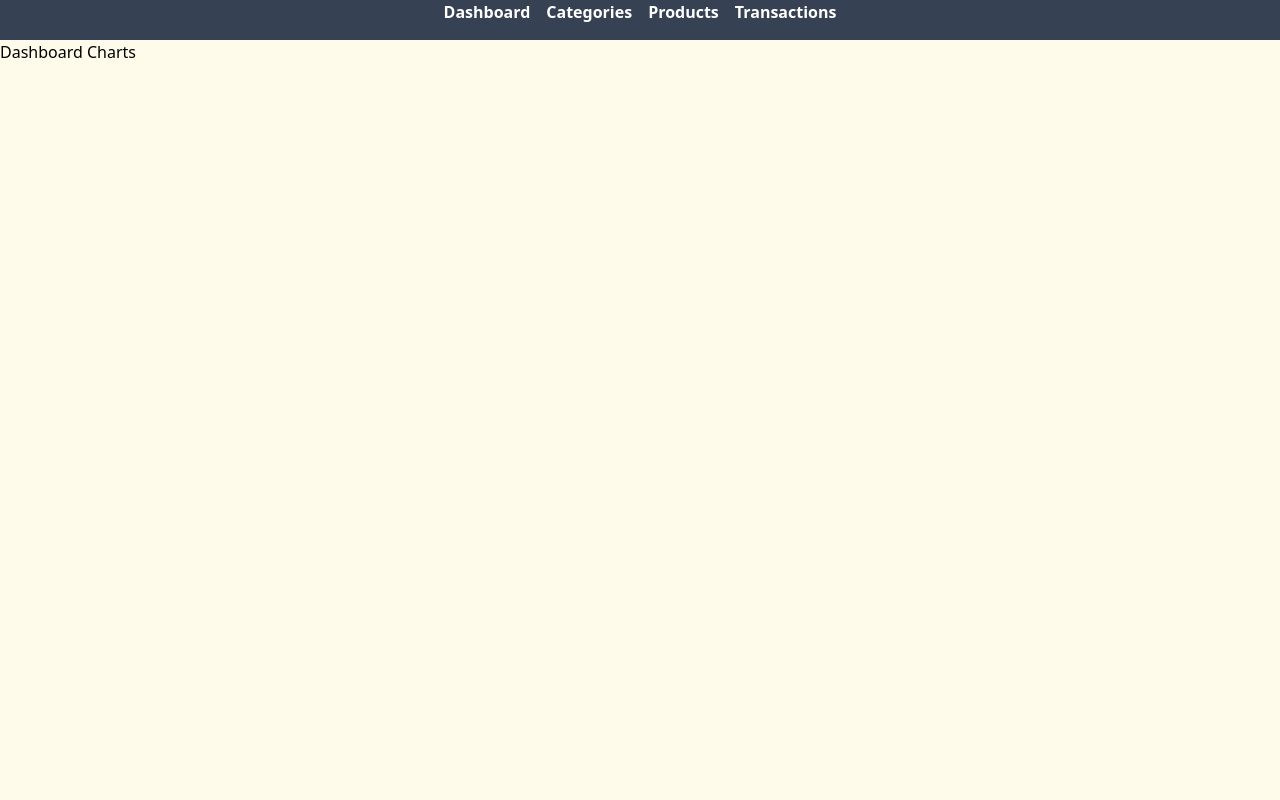
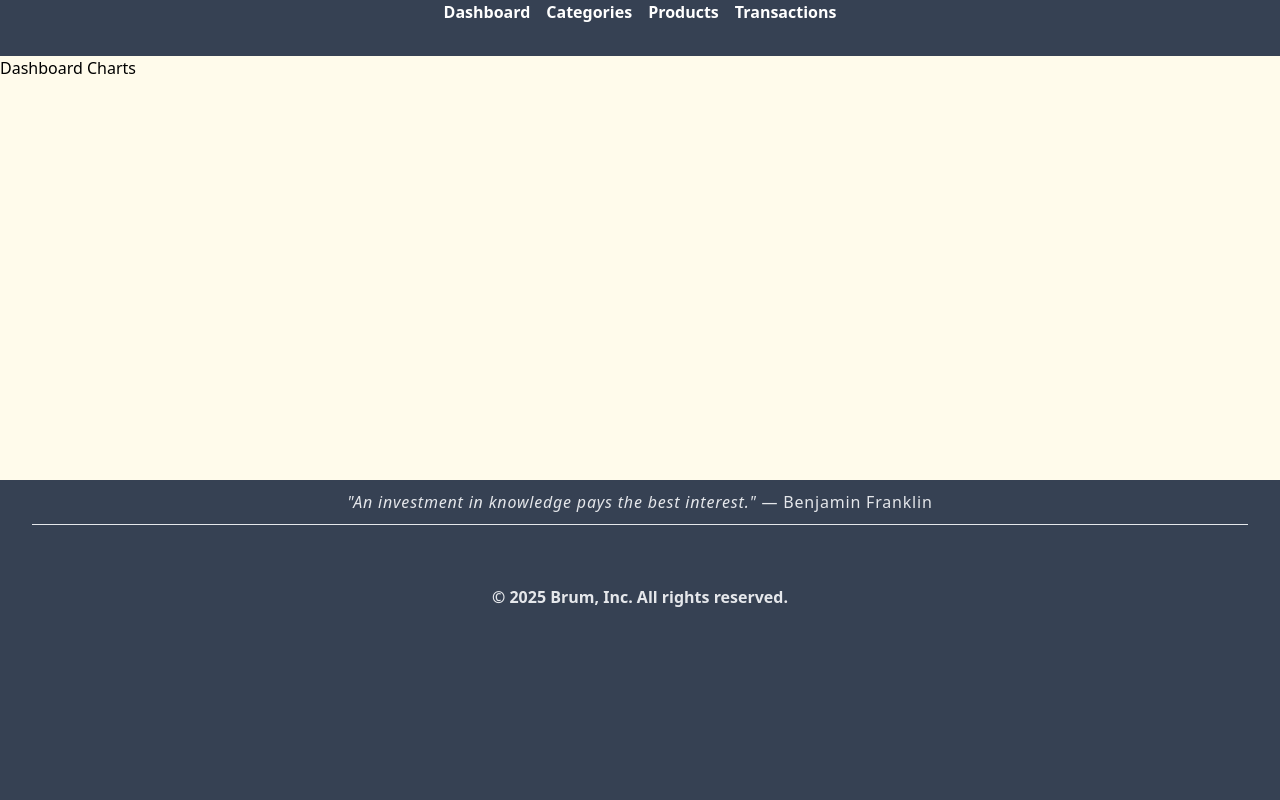
Before and after one commit to fbrump/store-manager, a Vue app in the folder frontend/: page /products/1 in a window 1280 px wide. Shown: the top 800 px of the page. Built offline with nearby package versions, Linux system fonts and the light colour scheme.

Commit message:
fix: Layout Footer (#74)
- Fix the nav
- Fix the footer
- Fix the content

ticket: N/A

```diff
--- a/frontend/src/App.vue
+++ b/frontend/src/App.vue
@@ -5,11 +5,13 @@ import LayoutNav from './layouts/LayoutNav.vue';
 </script>
 
 <template>
-  <layout-nav></layout-nav>
-  <section class="h-dvh bg-amber-50">
-    <router-view></router-view>
-  </section>
-  <layout-footer v-once></layout-footer>
+  <div class="flex flex-col h-screen justify-between bg-amber-50">
+    <layout-nav v-once></layout-nav>
+    <section>
+      <router-view></router-view>
+    </section>
+    <layout-footer v-once class="sticky bottom-0 w-full mt-auto"></layout-footer>
+  </div>
 </template>
 
 <style scoped>
--- a/frontend/src/layouts/LayoutFooter.vue
+++ b/frontend/src/layouts/LayoutFooter.vue
@@ -19,7 +19,3 @@ const currentYear = ref(new Date().getFullYear());
   </p>
 </footer>
 </template>
-
-<style scoped>
-
-</style>
--- a/frontend/src/layouts/LayoutNav.vue
+++ b/frontend/src/layouts/LayoutNav.vue
@@ -1,10 +1,9 @@
 <script setup lang="ts">
-
 </script>
 
 <template>
-<nav class="h-10 text-center bg-gray-700 text-white font-semibold">
-    <ul class="flex flex-row justify-center">
+<nav class="h-14 text-center bg-gray-700 text-white font-semibold">
+    <ul class="flex flex-row justify-center content-center">
         <li class="mx-2">
             <router-link to="/" title="Go to dashboard">
                 Dashboard
```
